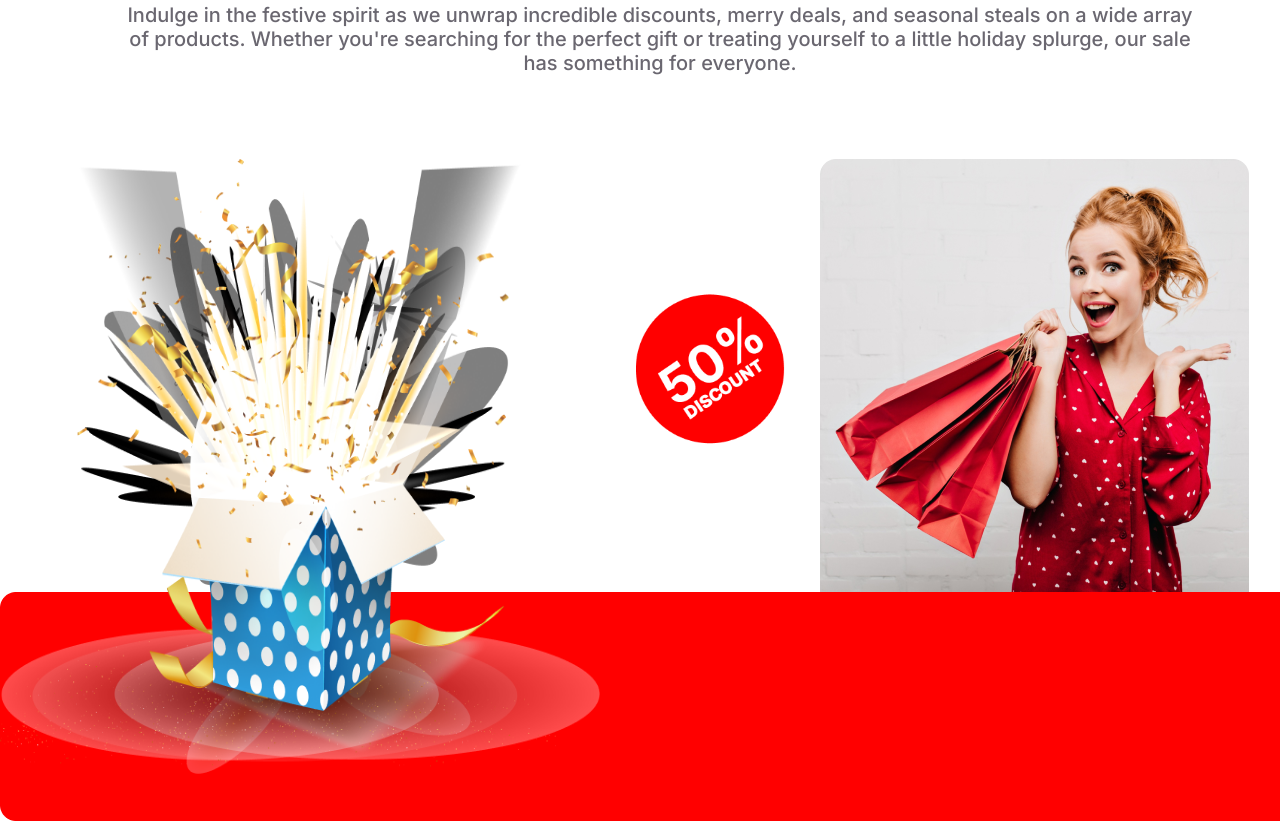
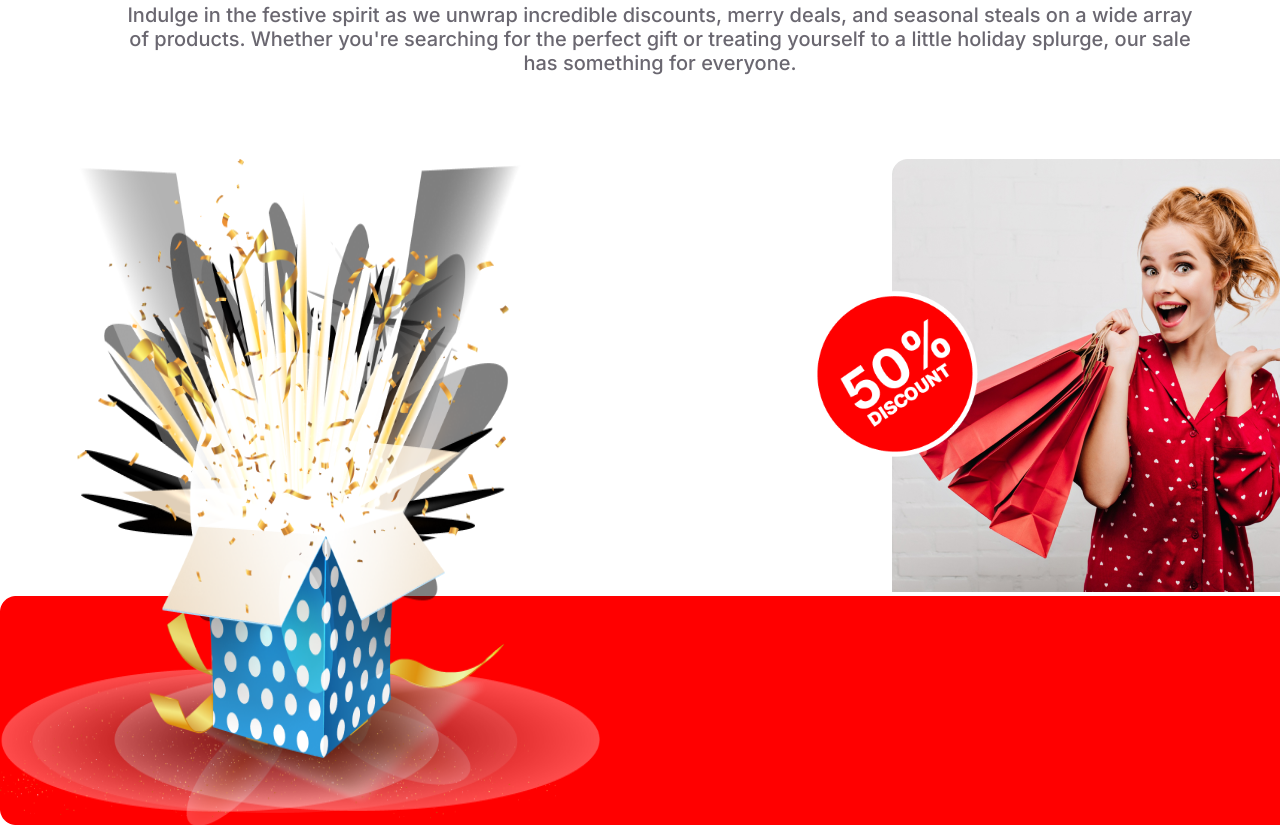
Before and after one commit to nadim-ahmed/new-year-new-mission, a plain HTML site: page index.html in a window 1280 px wide. Shown: the part 3666-4500 px from the top of the page. Drawn offline with Linux system fonts and the light colour scheme.

Commit message:
Project complete

```diff
--- a/index.html
+++ b/index.html
@@ -102,6 +102,7 @@
             src="images/Group 75.png"
             alt="surprise-box"
           />
+          <div class="discount-overlap">
             <img
               class="half-discount"
               src="images/Group 44.png"
@@ -112,6 +113,7 @@
               src="images/Rectangle 1.png"
               alt="excited-girl"
             />
+          </div>
         </div>
         <img class="red-block" src="images/Rectangle 2.png" alt="red-block" />
       </section>
--- a/styles/style.css
+++ b/styles/style.css
@@ -238,8 +238,11 @@
     margin: auto;
 }
 .holiday-sale .holiday-sale-image .half-discount {
-    width: 220px;
-    height: 220px;
+    width: 230px;
+    height: 230px;
+    margin-top: 100px;
+    position: absolute;
+    margin-left: -112px;
     margin-top: 100px;
 }
 .holiday-sale .holiday-sale-image .excited-girl {
@@ -248,8 +251,11 @@
 }
 .holiday-sale .holiday-sale-image .surprise-box {
     width: 600px;
-    margin-bottom: -200px;
-    z-index: 1;
+    margin-bottom: -250px;
+    z-index: 999;
+}
+.holiday-sale .holiday-sale-image .discount-overlap {
+    margin-left: 292px;
 }
 .holiday-sale .holiday-sale-text h3 {
     color: #070211;
```
Lines whose indentation alone changed are shown as unchanged.
